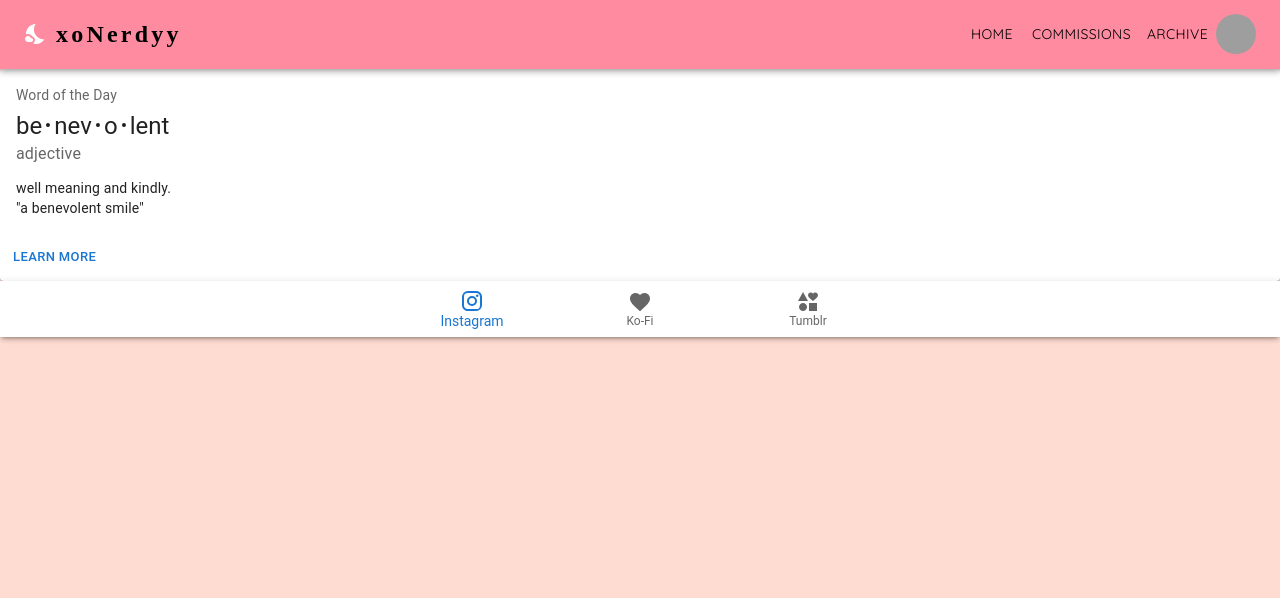
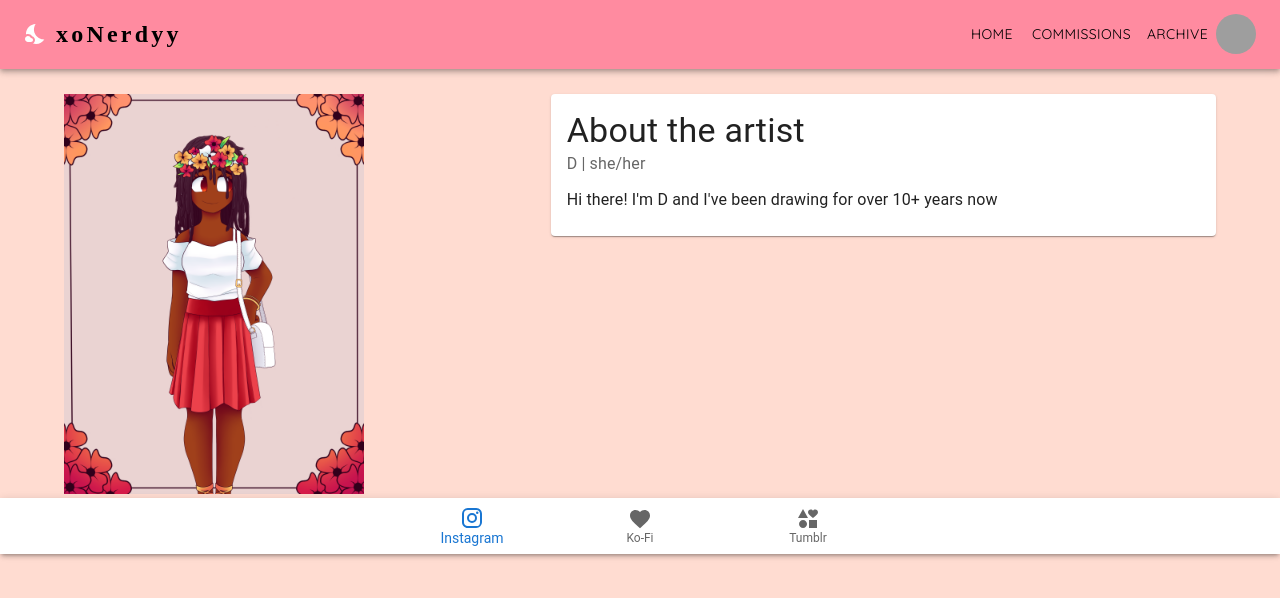
Before and after one commit to M-Dickerson/art-site, a React (Create React App) app: page /About in a window 1280 px wide. Shown: the top 598 px of the page. Built offline with nearby package versions, Linux system fonts and the light colour scheme; grey boxes are pictures that could not be loaded; a web font is replaced by a local one.

Commit message:
got the user menu to function

```diff
--- a/src/App.js
+++ b/src/App.js
@@ -15,7 +15,6 @@ export default function App() {
             <Navbar />
             <Routes>
                 <Route path="/" element={<Home />} />
-                <Route path="Home" element={<Home />} />
                 <Route path="Commissions" element={<Commissions />} />
                 <Route path="Archive" element={<Archive />} />
                 <Route path="About" element={<About />} />
--- a/src/components/Navbar.js
+++ b/src/components/Navbar.js
@@ -3,6 +3,7 @@ import * as React from "react";
 import { AppBar, Box, Toolbar, IconButton, Typography, Menu, Container, Avatar, Button, Tooltip, MenuItem } from "@mui/material";
 import MenuIcon from "@mui/icons-material/Menu";
 import "../styles/Navbar.css";
+import { Link as ReactLink } from "react-router-dom";
 // Needed for BrowserRoutes
 import { Link } from "react-router-dom";
 import NightsStayIcon from '@mui/icons-material/NightsStay';
@@ -141,9 +142,9 @@ export default function Navbar() {
                             onClose={handleCloseUserMenu}
                         >
                             {settings.map((setting) => (
-                                <MenuItem key={setting} onClick={handleCloseUserMenu}>
-                                    <Typography textAlign="center">{setting}</Typography>
-                                </MenuItem>
+                                <MenuItem
+                                as={ReactLink} to="/About">
+                                About</MenuItem>
                             ))}
                         </Menu>
                     </Box>
@@ -152,3 +153,4 @@ export default function Navbar() {
         </AppBar>
     );
 }
+console.log(MenuItem)
--- a/src/components/pages/About.js
+++ b/src/components/pages/About.js
@@ -1,42 +1,40 @@
 import * as React from 'react';
-import Box from '@mui/material/Box';
-import Card from '@mui/material/Card';
-import CardActions from '@mui/material/CardActions';
-import CardContent from '@mui/material/CardContent';
-import Button from '@mui/material/Button';
-import Typography from '@mui/material/Typography';
-
-const bull = (
-  <Box
-    component="span"
-    sx={{ display: 'inline-block', mx: '2px', transform: 'scale(0.8)' }}
-  >
-    •
-  </Box>
-);
+import { Container } from '@mui/system';
+import { Box, Card, CardContent, Typography } from '@mui/material';
+import Grid2 from '@mui/material/Unstable_Grid2'; // Grid version 2
+import Image from "../../images/me.png"
 
 export default function About() {
   return (
-    <Card sx={{ minWidth: 275 }}>
+    <Container className="homeContainer">
+      <Grid2 container spacing={2}>
+        <Grid2 xs={12} md={5}>
+          <Box
+            component="img"
+            sx={{
+              width: 300,
+              height: "auto",
+            }}
+            alt="an image of my character"
+            src={Image}
+          />
+        </Grid2>
+        <Grid2 xs={12} md={7} className="test">
+          <Card sx={{ minWidth: 275, fontFamily: 'Quicksand' }}>
             <CardContent>
-        <Typography sx={{ fontSize: 14 }} color="text.secondary" gutterBottom>
-          Word of the Day
-        </Typography>
-        <Typography variant="h5" component="div">
-          be{bull}nev{bull}o{bull}lent
+              <Typography variant="h4">
+                About the artist
               </Typography>
               <Typography sx={{ mb: 1.5 }} color="text.secondary">
-          adjective
+                D | she/her
               </Typography>
-        <Typography variant="body2">
-          well meaning and kindly.
-          <br />
-          {'"a benevolent smile"'}
+              <Typography variant="body1">
+                Hi there! I'm D and I've been drawing for over 10+ years now
               </Typography>
             </CardContent>
-      <CardActions>
-        <Button size="small">Learn More</Button>
-      </CardActions>
           </Card>
+        </Grid2>
+      </Grid2>
+    </Container>
   );
 }
```
Also changed, not shown: src/images/me.png (added). Lines whose indentation alone changed are shown as unchanged.
